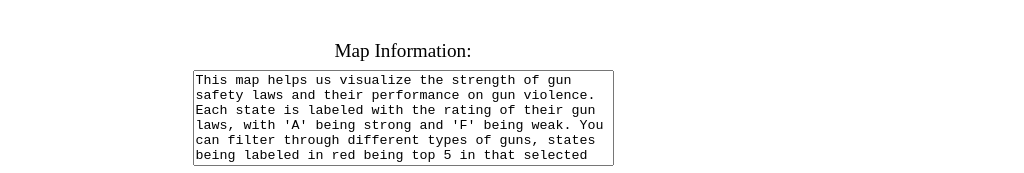
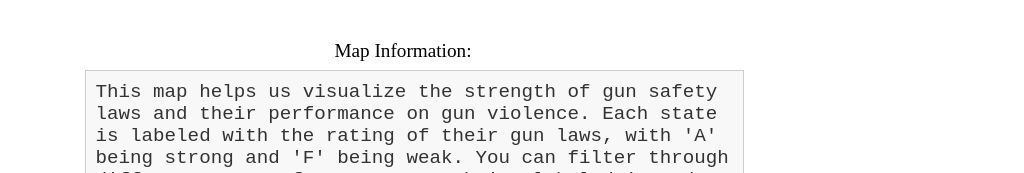
Before and after one commit to thenileriver/Gun-Violence-Visualization, a SvelteKit app: page / in a window 1280 px wide. Shown: the part 779-952 px from the top of the page, without its empty margins (237-1261 px from the left). Built offline with nearby package versions, Linux system fonts and the light colour scheme; no server answers.

Commit message:
Finishing Touches

```diff
--- a/src/components/App.svelte
+++ b/src/components/App.svelte
@@ -106,6 +106,16 @@
     color: #333;
   }
 
+  .sidebar textarea {
+    width: 100%;
+    min-height: 150px;
+    font-size: 1.5vw;
+    padding: 10px;
+    border: 1px solid #ccc;
+    background-color: #f8f8f8;
+    color: #333;
+}
+
   @media (max-width: 768px) {
     h1 {
       font-size: 4vw;
```
